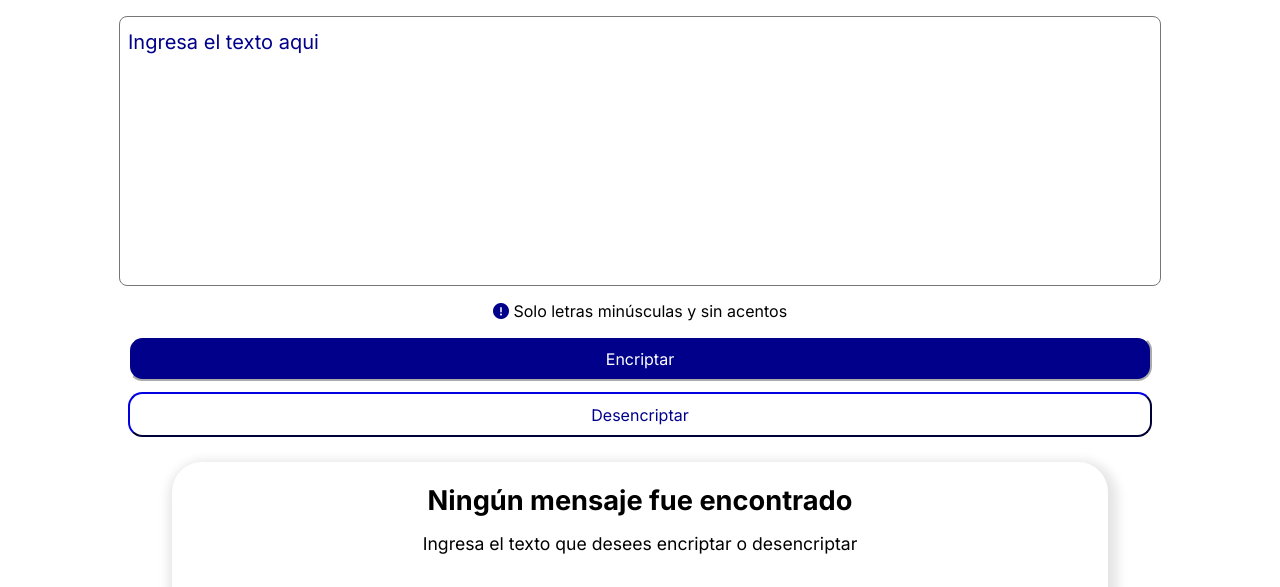
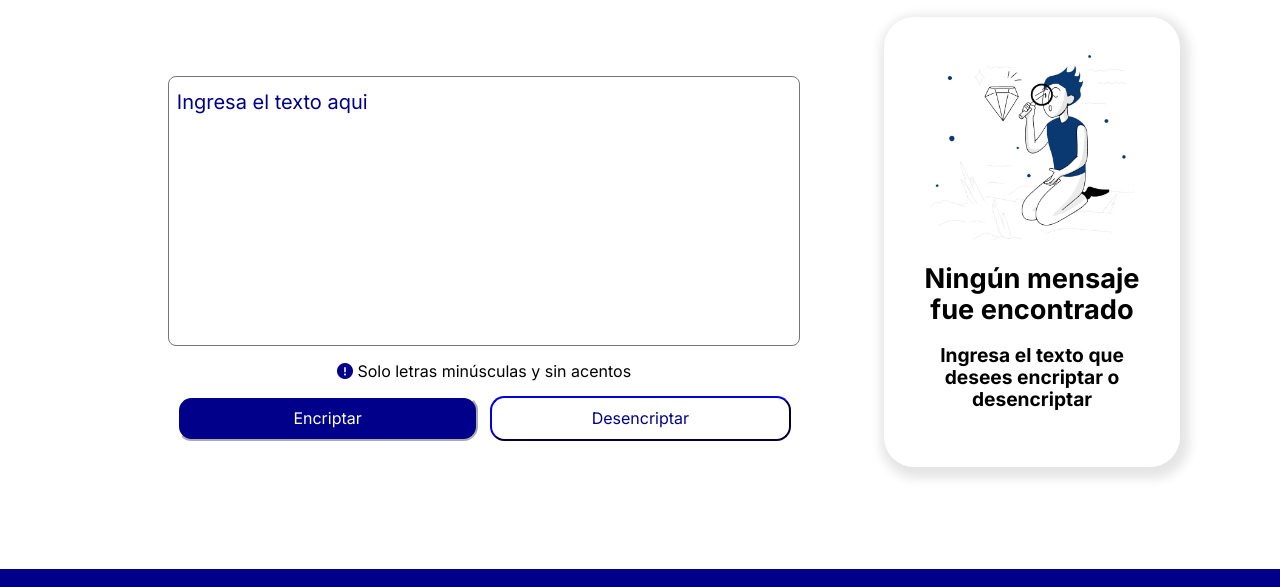
Before and after one commit to SteveGongoraL/Encriptador-texto, a plain HTML site: page index.html in a window 1280 px wide. Shown: the part 144-731 px from the top of the page. Drawn offline with nearby package versions, Linux system fonts and the light colour scheme.

Commit message:
Se agrego el diseño para la vista de escritorio

```diff
--- a/index.html
+++ b/index.html
@@ -6,6 +6,7 @@
     <link rel="stylesheet" href="https://necolas.github.io/normalize.css/8.0.1/normalize.css">
     <link rel="stylesheet" href="https://cdnjs.cloudflare.com/ajax/libs/font-awesome/6.0.0-beta3/css/all.min.css">
     <link rel="stylesheet" href="src\css\styles.css">
+    <link rel="icon" href="src/assets/IconoLogo.ico" type="image/ico">
     <title>Encriptador Texto</title>
 </head>
 <body>
@@ -17,10 +18,10 @@
         <section class="content-encriptar">
             <textarea name="txtAreaTexto" id="content-encriptar-textArea" class="content-encriptar-textarea" placeholder="Ingresa el texto aqui" rows="9"></textarea>
             <p id="content-encriptar-parrafo"><i class="fa-solid fa-circle-exclamation"></i> Solo letras minúsculas y sin acentos</p>
-        </section>
-        <section class="content-botones">
-            <button onclick=mostrarEncriptado() class="content-botones-encriptar">Encriptar</button>
-            <button onclick=mostrarDesencriptado() class="content-botones-desencriptar">Desencriptar</button>
+            <section class="content-botones">
+                <button onclick=mostrarEncriptado() class="content-botones-encriptar">Encriptar</button>
+                <button onclick=mostrarDesencriptado() class="content-botones-desencriptar">Desencriptar</button>
+            </section>
         </section>
         <section class="content-desencriptar">
             <img src="src/images/muñeco.png" alt="imagen de buscar texto" id="desencriptar-imagen" class="content-desencriptar-imagen">
--- a/src/css/styles.css
+++ b/src/css/styles.css
@@ -5,8 +5,10 @@
 } */
 
 body{
+    display: flex;
+    flex-direction: column;
+    min-height: 100vh;
     font-family: "Inter", sans-serif;
-    /* background: black; */
 }
 
 /* Header section */
@@ -31,13 +33,12 @@ body{
     display: flex;
     flex-direction: column;
     align-items: center;
-    /* background: black; */
+    flex: 1;
 }
 
 
 /* Ingresar texto section */
 .content-encriptar{
-    /* background: blue; */
     width: 100%;
     display: flex;
     align-items: center;
@@ -66,7 +67,6 @@ body{
 
 /* Botones section */
 .content-botones{
-    /* background: green; */
     width: 100%;
     display: flex;
     flex-direction: column;
@@ -93,7 +93,6 @@ body{
 
 /* Resultado section */
 .content-desencriptar{
-    /* background: red; */
     min-height: 10.62rem;
     width: 70%;
     display: flex;
@@ -112,9 +111,11 @@ body{
     margin-bottom: 0;
 }
 .content-desencriptar-parrafo{
-    font-size: 1.1rem;
+    font-size: 1.2rem;
+    font-weight: bold;
 }
 .content-desencriptar-parrafo-copiado{
+    font-size: 1.3rem;
     display: none;
     color: #04a004;
 }
@@ -133,3 +134,43 @@ body{
 .link-logotipo{
     width: 90%;
 }
+
+
+/* Media Queries */
+/* Vista Escritorio */
+@media (771px <= width){
+    .header-imagen{
+        width: 3%;
+        margin-left: 1rem;
+    }
+    .container{
+        flex-direction: row;
+        justify-content: center;
+        gap: 1rem;
+    }
+    .content-encriptar{
+        width: 60%;
+    }
+    .content-botones{
+        width: 80%;
+        flex-direction: row;
+    }
+    .content-desencriptar{
+        align-items: center;
+        justify-content: center;
+        width: 20%;
+        min-height: 450px;
+    }
+    .content-desencriptar-imagen{
+        width: 80%;
+        display: block;
+    }
+}
+
+/* Vista tablet */
+@media (376px <= width <= 770px){
+    body{
+        /* height: 100vh; */
+        background-color: #04a004;
+    }
+}
```
